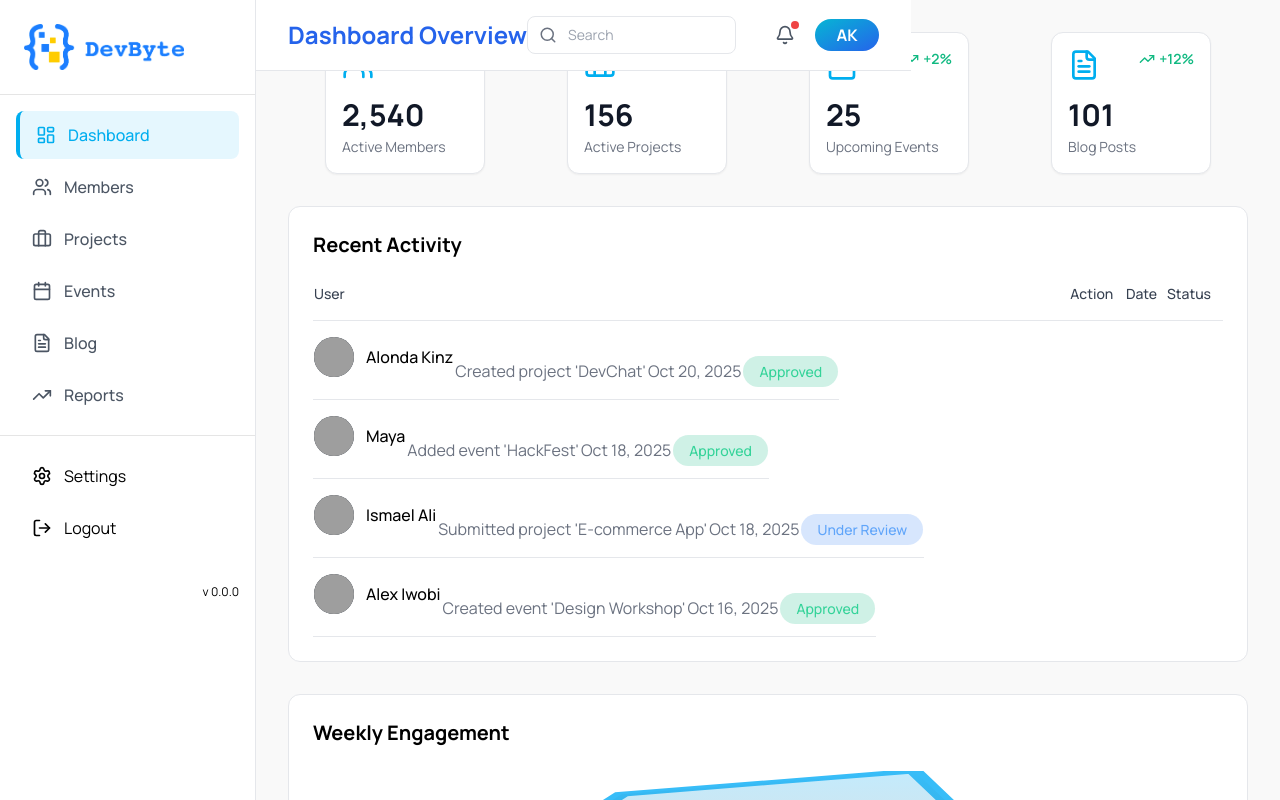
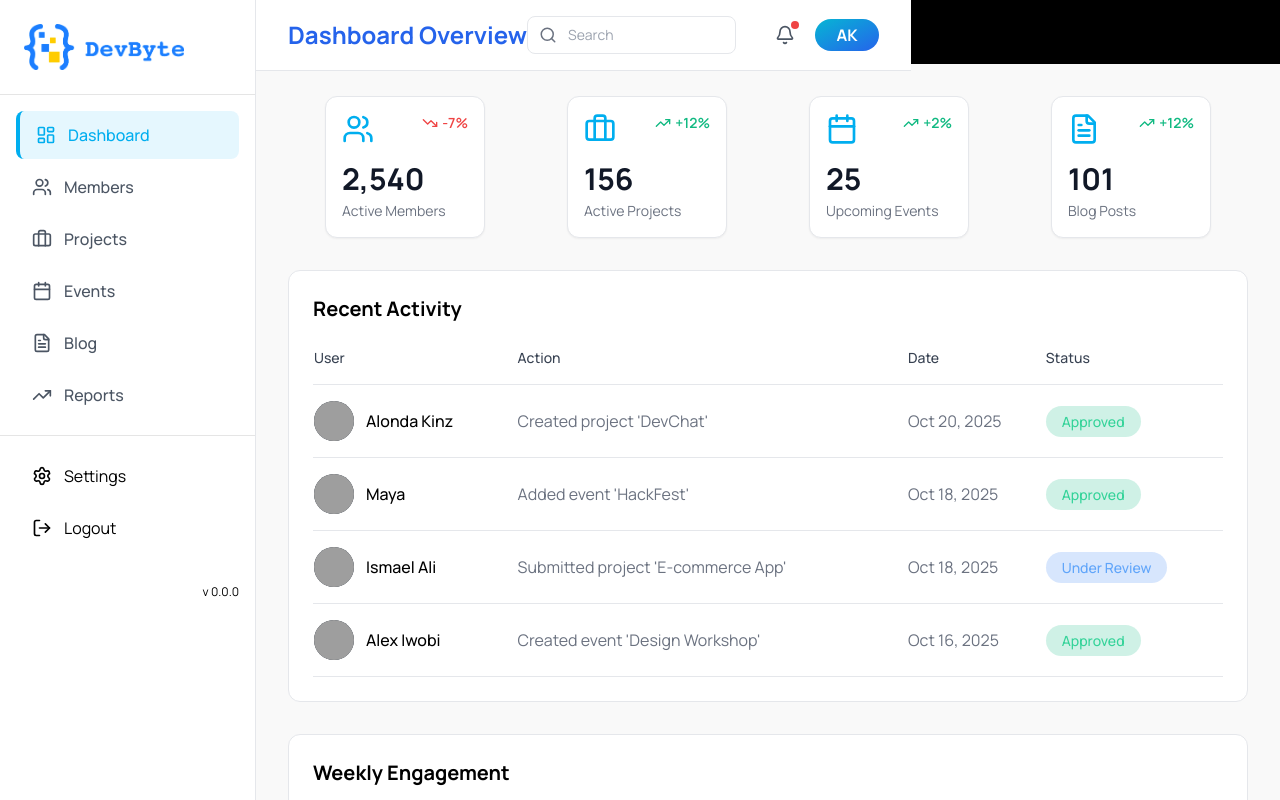
Before and after one commit to Ismail0u/Community-Website-Frontend, a React (Vite) app in the folder devbyte-frontend/: page /adminDashboard in a window 1280 px wide. Shown: the top 800 px of the page. Built offline with nearby package versions, Linux system fonts and the light colour scheme; grey boxes are pictures that could not be loaded.

Commit message:
fix : ui ux , header fixed and on top when scrolling

```diff
--- a/devbyte-frontend/src/features/adminDashboard/components/activityRow.jsx
+++ b/devbyte-frontend/src/features/adminDashboard/components/activityRow.jsx
@@ -10,7 +10,7 @@ const getStatusStyles = (status) => ({
 }[status] || "bg-gray-600/20 text-gray-400");
 
 export const ActivityRow = ({ activity }) => (
-    <div>
+    <>
         { /**use table on large screen (for computers ) and hidde the table on mobile  */}
         <tr className="hidden md:table-row border-b border-gray-200 dark:border-gray-700 transition-colors hover:bg-gray-50 dark:hover:bg-gray-800/40">
             {/* User */}
@@ -66,5 +66,5 @@ export const ActivityRow = ({ activity }) => (
         </div>
       </td>
     </tr>
-  </div>
+  </>
 );
--- a/devbyte-frontend/src/pages/AdminDashboard.jsx
+++ b/devbyte-frontend/src/pages/AdminDashboard.jsx
@@ -15,7 +15,9 @@ const AdminDashboard = () => {
       {/* Main content */}
       <div className="flex-1">
         <DashboardHeader setSidebarOpen={setSidebarOpen} />
-        <DashboardPage />
+        <div className="pt-16">
+            <DashboardPage />
+        </div>
       </div>
 
       {/* Overlay when sidebar is open (mobile) */}
```
